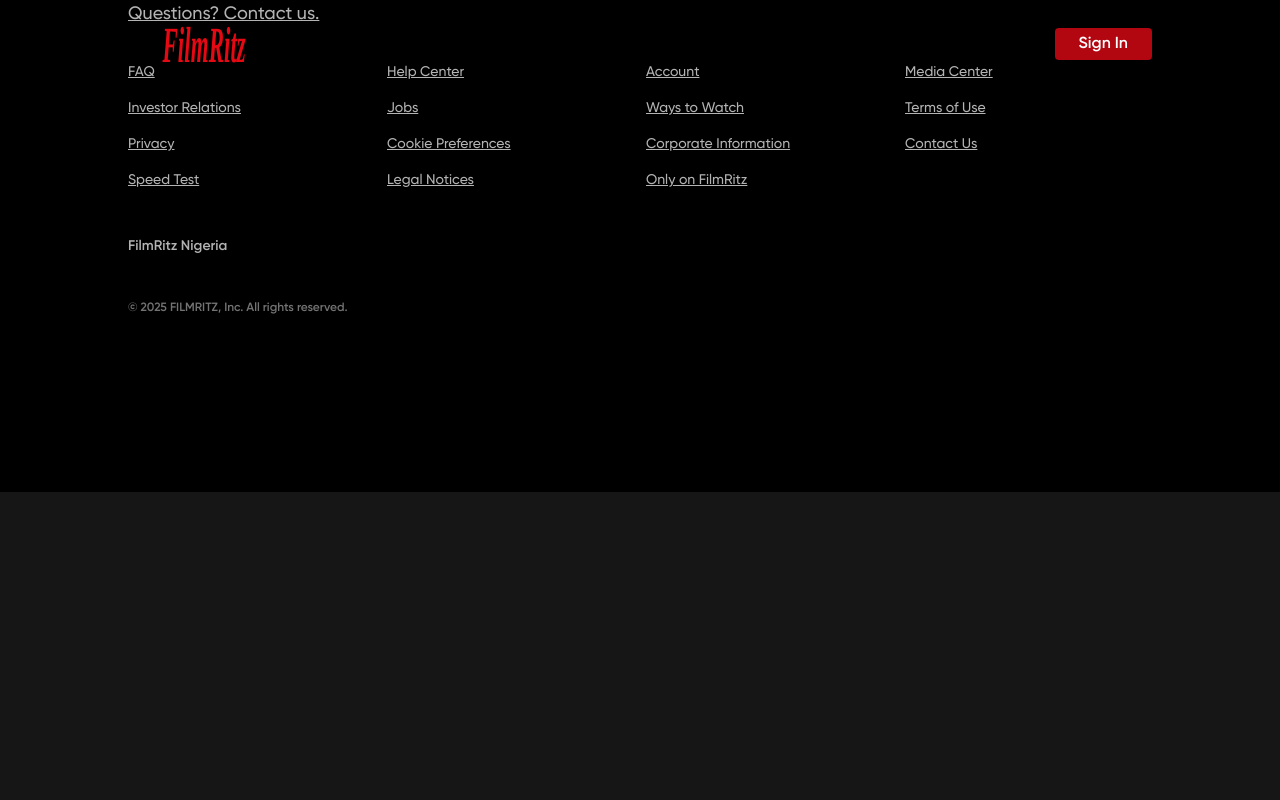
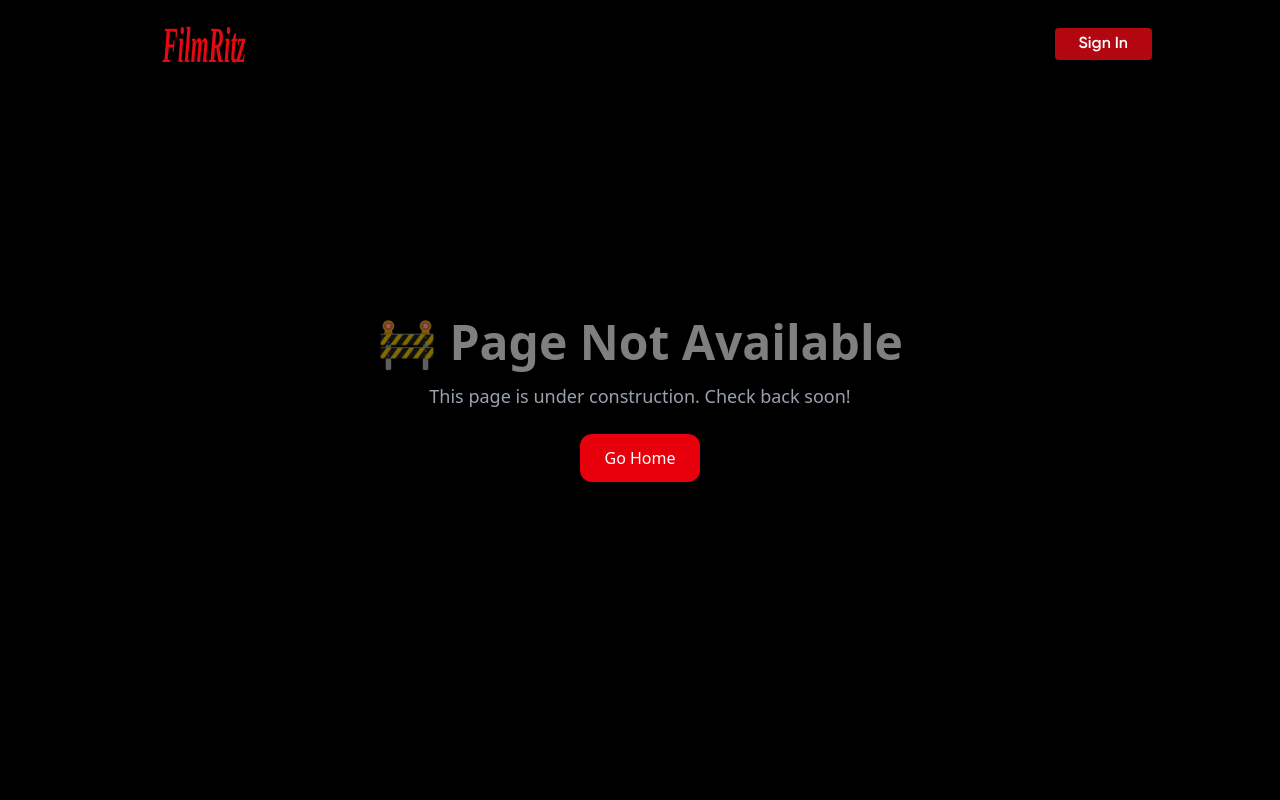
Before and after one commit to Emann-Code-01/FilmRitz, a Vue app: page /account in a window 1280 px wide. Shown: the top 800 px of the page. Built offline with nearby package versions, Linux system fonts and the light colour scheme.

Commit message:
changed a tsx files and stuff

```diff
--- a/package.json
+++ b/package.json
@@ -21,7 +21,11 @@
   },
   "devDependencies": {
     "@types/node": "^24.5.2",
+    "@types/react": "^19.2.0",
     "@vitejs/plugin-vue": "^6.0.1",
+    "@vue/babel-plugin-jsx": "^1.5.0",
+    "@vue/runtime-core": "^3.5.22",
+    "@vue/runtime-dom": "^3.5.22",
     "@vue/tsconfig": "^0.8.1",
     "typescript": "~5.8.3",
     "vite": "^7.1.6",
--- /dev/null
+++ b/src/pages/NotAvailable.vue
@@ -0,0 +1,16 @@
+<template>
+  <div class="flex flex-col items-center justify-center min-h-screen bg-black text-white">
+    <h1 class="text-5xl font-bold mb-4 animate-pulse">🚧 Page Not Available</h1>
+    <p class="text-lg text-gray-400 mb-6">
+      This page is under construction. Check back soon!
+    </p>
+    <router-link
+      to="/ng/"
+      class="px-6 py-3 bg-red-600 rounded-xl hover:bg-red-700 transition-colors duration-300">
+      Go Home
+    </router-link>
+  </div>
+</template>
+
+<script setup>
+</script>
--- a/src/router/index.ts
+++ b/src/router/index.ts
@@ -1,25 +1,30 @@
 // src/router/index.ts
 import { createRouter, createWebHistory, RouteRecordRaw } from "vue-router";
-import Home from "@/pages/HomePage.vue";
+// import Home from "@/pages/HomePage.vue";
 import PreviewHome from "@/pages/PreviewHome.vue";
-import Signup from "@/pages/SignIn.vue";
-import Profile from "@/pages/Profile.vue";
+// import Signup from "@/pages/SignIn.vue";
+// import Profile from "@/pages/Profile.vue";
 import { useAuthStore } from "../store/auth";
 
 const routes: RouteRecordRaw[] = [
-  { path: "/", name: "Home", component: Home, meta: { requiresAuth: true } },
+  // { path: "/", name: "Home", component: Home, meta: { requiresAuth: true } },
   {
     path: "/ng/",
     name: "PreviewHome",
     component: PreviewHome,
     meta: { guestOnly: true },
   },
-  { path: "/signin", name: "SignIn", component: Signup },
+  // { path: "/signin", name: "SignIn", component: Signup },
+  // {
+  //   path: "/profile",
+  //   name: "Profile",
+  //   component: Profile,
+  //   meta: { requiresAuth: true },
+  // },
   {
-    path: "/profile",
-    name: "Profile",
-    component: Profile,
-    meta: { requiresAuth: true },
+    path: "/:pathMatch(.*)*",
+    name: "NotFound",
+    component: () => import("@/pages/NotAvailable.vue"),
   },
 ];
 
--- a/tsconfig.json
+++ b/tsconfig.json
@@ -8,7 +8,9 @@
     "resolveJsonModule": true,
     "isolatedModules": true,
     "esModuleInterop": true,
-    "lib": ["esnext", "dom"]
+    "lib": ["esnext", "dom"],
+    "types": ["vite/client", "vue/jsx"],
+    "noEmit": true,
   },
   "include": ["src/**/*.ts", "src/**/*.d.ts", "src/**/*.vue"]
 }
```
Also changed, not shown: 2 other files (tests, documents, lock files or other folders).
